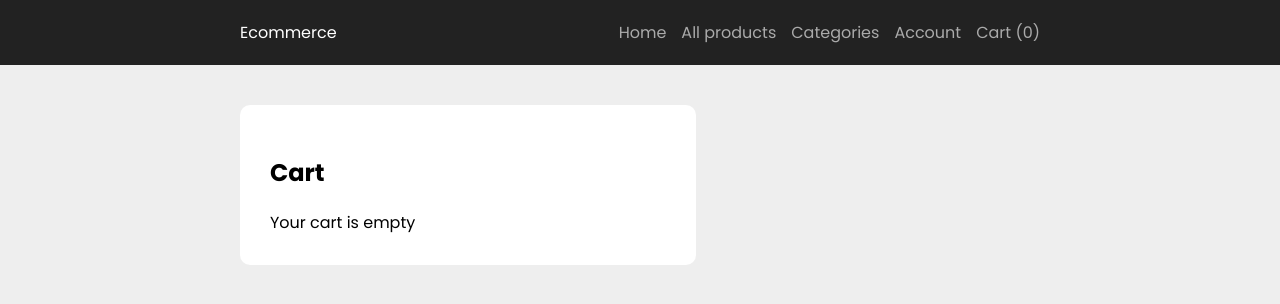
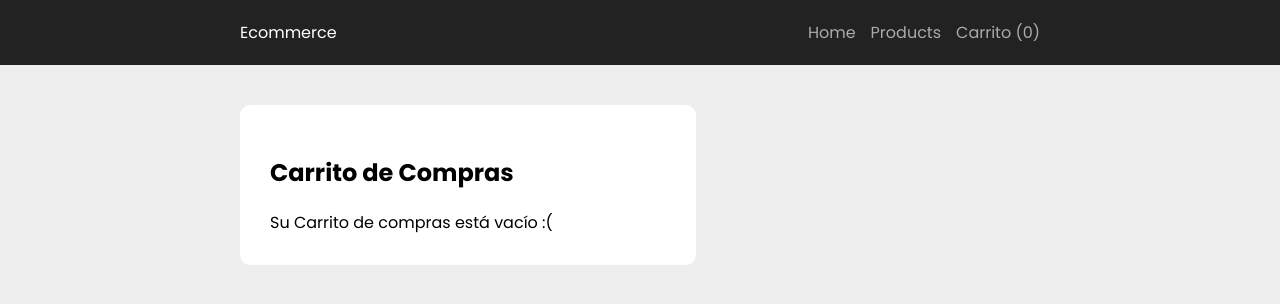
Before and after one commit to dejwid/ecommerce-front, a Next.js app: page /cart in a window 1280 px wide. Shown: the top 304 px of the page. Built offline with nearby package versions, Linux system fonts and the light colour scheme.

Commit message:
Traducción pedorra

```diff
--- a/components/Header.js
+++ b/components/Header.js
@@ -72,10 +72,10 @@ export default function Header() {
           <Logo href={'/'}>Ecommerce</Logo>
           <StyledNav mobileNavActive={mobileNavActive}>
             <NavLink href={'/'}>Home</NavLink>
-            <NavLink href={'/products'}>All products</NavLink>
-            <NavLink href={'/categories'}>Categories</NavLink>
-            <NavLink href={'/account'}>Account</NavLink>
-            <NavLink href={'/cart'}>Cart ({cartProducts.length})</NavLink>
+            <NavLink href={'/products'}>Products</NavLink>
+            {/* <NavLink href={'/categories'}>Categories</NavLink> */}
+            {/* <NavLink href={'/account'}>Cuenta</NavLink> */}
+            <NavLink href={'/cart'}>Carrito ({cartProducts.length})</NavLink>
           </StyledNav>
           <NavButton onClick={() => setMobileNavActive(prev => !prev)}>
             <BarsIcon />
--- a/components/NewProducts.js
+++ b/components/NewProducts.js
@@ -11,7 +11,7 @@ const Title = styled.h2`
 export default function NewProducts({products}) {
   return (
     <Center>
-      <Title>New Arrivals</Title>
+      <Title>Nuevos Productos</Title>
       <ProductsGrid products={products} />
     </Center>
   );
--- a/components/ProductBox.js
+++ b/components/ProductBox.js
@@ -75,7 +75,7 @@ export default function ProductBox({_id,title,description,price,images}) {
             ${price}
           </Price>
           <Button block onClick={() => addProduct(_id)} primary outline>
-            Add to cart
+            Agregar al Carrito
           </Button>
         </PriceRow>
       </ProductInfoBox>
--- a/pages/cart.js
+++ b/pages/cart.js
@@ -133,8 +133,8 @@ export default function CartPage() {
         <Center>
           <ColumnsWrapper>
             <Box>
-              <h1>Thanks for your order!</h1>
-              <p>We will email you when your order will be sent.</p>
+              <h1>Gracias por su Orden!</h1>
+              <p>Le informaremos por Whatsapp y Correo electrónico acerca de su orden</p>
             </Box>
           </ColumnsWrapper>
         </Center>
@@ -147,17 +147,17 @@ export default function CartPage() {
       <Center>
         <ColumnsWrapper>
           <Box>
-            <h2>Cart</h2>
+            <h2>Carrito de Compras</h2>
             {!cartProducts?.length && (
-              <div>Your cart is empty</div>
+              <div>Su Carrito de compras está vacío :(</div>
             )}
             {products?.length > 0 && (
               <Table>
                 <thead>
                   <tr>
-                    <th>Product</th>
-                    <th>Quantity</th>
-                    <th>Price</th>
+                    <th>Producto</th>
+                    <th>Cantidad</th>
+                    <th>Precio</th>
                   </tr>
                 </thead>
                 <tbody>
@@ -194,9 +194,9 @@ export default function CartPage() {
           </Box>
           {!!cartProducts?.length && (
             <Box>
-              <h2>Order information</h2>
+              <h2>Información de la Orden</h2>
               <Input type="text"
-                placeholder="Name"
+                placeholder="Nombre"
                 value={name}
                 name="name"
                 onChange={ev => setName(ev.target.value)} />
@@ -207,29 +207,29 @@ export default function CartPage() {
                 onChange={ev => setEmail(ev.target.value)} />
               <CityHolder>
                 <Input type="text"
-                  placeholder="City"
+                  placeholder="Ciudad"
                   value={city}
                   name="city"
                   onChange={ev => setCity(ev.target.value)} />
                 <Input type="text"
-                  placeholder="Postal Code"
+                  placeholder="Código Postal"
                   value={postalCode}
                   name="postalCode"
                   onChange={ev => setPostalCode(ev.target.value)} />
               </CityHolder>
               <Input type="text"
-                placeholder="Street Address"
+                placeholder="Dirección"
                 value={streetAddress}
                 name="streetAddress"
                 onChange={ev => setStreetAddress(ev.target.value)} />
               <Input type="text"
-                placeholder="Country"
+                placeholder="Ciudad"
                 value={country}
                 name="country"
                 onChange={ev => setCountry(ev.target.value)} />
               <Button black block
                 onClick={goToPayment}>
-                Continue to payment
+                Crear la Orden
               </Button>
             </Box>
           )}
--- a/pages/product/[id].js
+++ b/pages/product/[id].js
@@ -56,7 +56,7 @@ export default function ProductPage({ product }) {
               </div>
               <div>
                 <Button primary onClick={() => addProduct(product._id)}>
-                  <CartIcon />Add to cart
+                  <CartIcon />Agregar al Carrito
                 </Button>
                 <Button secondary onClick={() => preguntarWhatsapp(product)}>
                   <CartIcon />Consultar más información
--- a/pages/products.js
+++ b/pages/products.js
@@ -11,7 +11,7 @@ export default function ProductsPage({products}) {
     <>
       <Header />
       <Center>
-        <Title>All products</Title>
+        <Title>Todos los products</Title>
         <ProductsGrid products={products} />
       </Center>
     </>
```
Also changed, not shown: components/Featured.js (+8 -8 lines).
